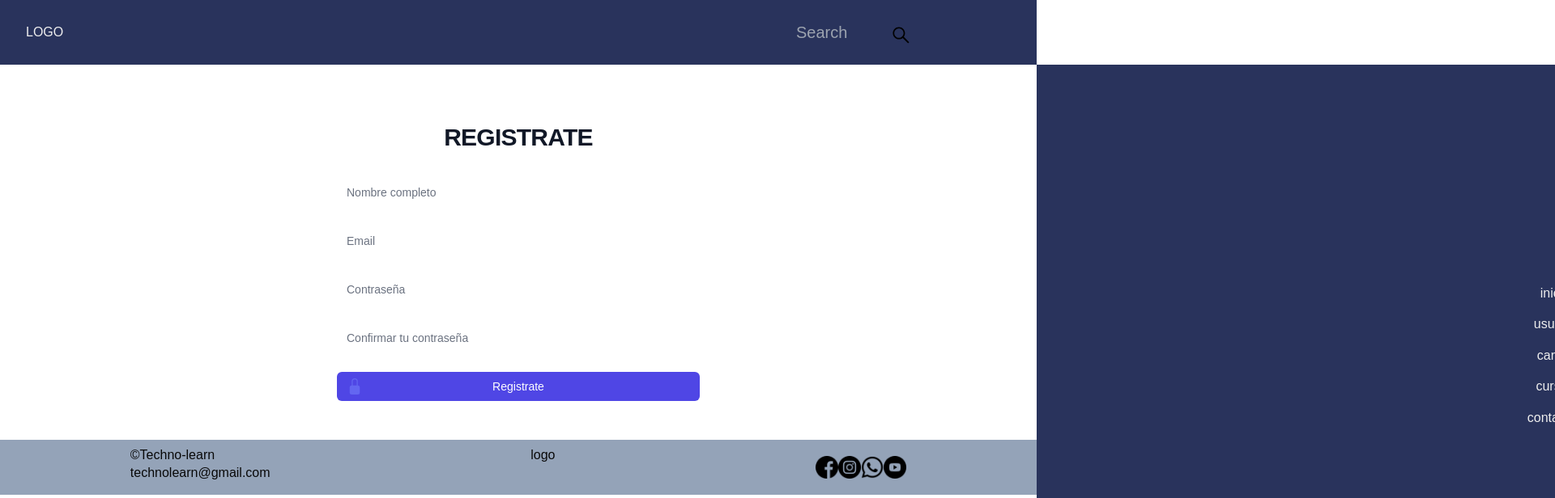
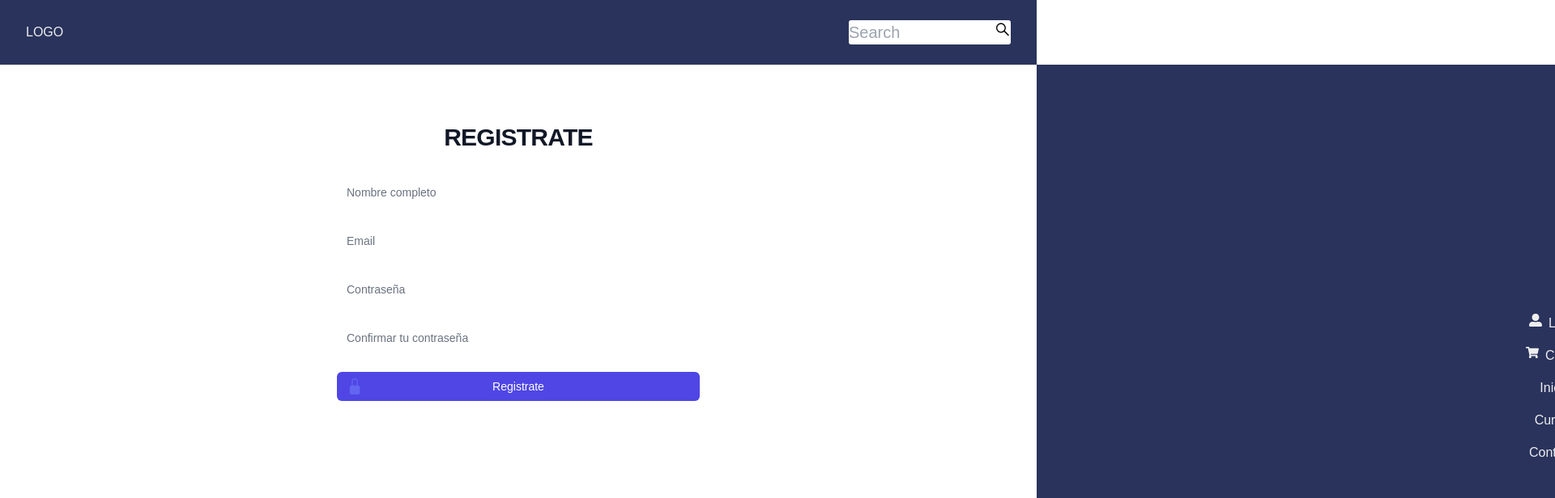
Before and after one commit to Ronin-21/TechnoLearn-C9-27-T-JavaReact, a React (Vite) app in the folder Front-end/: page /register in a window 1280 px wide. Shown: the top 616 px of the page at 81% size, 1920 px wide, since content can reach past the window. Built offline with nearby package versions, Linux system fonts and the light colour scheme.

Commit message:
Fix: menu, footer y estilos generales

```diff
--- a/Front-end/src/components/Modal/Modal.css
+++ b/Front-end/src/components/Modal/Modal.css
@@ -1,9 +1,9 @@
 .overlay {
-	position: absolute;
+	position: fixed;
 	top: 0;
 	left: 0;
-	width: 100vw;
-	height: 100vh;
+	width: 100%;
+	height: 100%;
 	background-color: #0000005a;
 	display: grid;
 	place-items: center;
@@ -16,8 +16,8 @@
 	flex-direction: column;
 	align-items: center;
 	justify-content: space-evenly;
-	width: 600px;
-	height: 300px;
+	min-width: 300px;
+	max-height: 100%;
 	background-color: #fff;
 	border-radius: 15px;
 	-webkit-border-radius: 15px;
--- a/Front-end/src/components/navBar/SearchBar/SearchBar.css
+++ b/Front-end/src/components/navBar/SearchBar/SearchBar.css
@@ -1,17 +1,22 @@
 .search {
 	position: relative;
-	font-size: 23px;
 }
 
-.input {
+.search-input {
+	max-width: 200px;
+	color: #000;
 	font-size: 20px;
+	border-radius: 3px;
+	-webkit-border-radius: 3px;
+	-moz-border-radius: 3px;
+	-ms-border-radius: 3px;
+	-o-border-radius: 3px;
 }
 
 .search-icon {
 	position: absolute;
-	right: 0;
+	right: 2px;
 	top: 0;
 	height: 23px;
 	color: black;
-	margin: 3px;
 }
--- a/Front-end/src/components/navBar/SearchBar/SearchBar.jsx
+++ b/Front-end/src/components/navBar/SearchBar/SearchBar.jsx
@@ -5,7 +5,7 @@ import './SearchBar.css';
 const SearchBar = () => {
 	return (
 		<div className='search'>
-			<input className='input' type='text' placeholder='Search'></input>
+			<input className='search-input' type='text' placeholder='Search'></input>
 			<FaSistrix className='search-icon' />
 		</div>
 	);
--- a/Front-end/src/components/navBar/navBar.css
+++ b/Front-end/src/components/navBar/navBar.css
@@ -1,18 +1,7 @@
-* {
-	padding: 0;
-	margin: 0;
-	box-sizing: border-box;
-	font-family: 'Titillium Web', sans-serif;
-}
-
-:root {
-	--mainColor: #29335c;
-	--maunColorLight: #5767aa;
-	--secondaryColor: #db2b39;
-	--textColor: #eee;
-}
-
 nav {
+	position: fixed;
+	top: 0;
+	left: 0;
 	display: flex;
 	align-items: center;
 	justify-content: space-between;
@@ -20,14 +9,15 @@ nav {
 	width: 100%;
 	padding: 0 2rem;
 	background-color: var(--mainColor);
-	color: var(--textColor);
+	color: #eee;
+	z-index: 100;
 }
 
 .nav-links {
 	position: absolute;
 	top: 80px;
 	right: -100%;
-	height: 90vh;
+	height: 100vh;
 	width: 100%;
 	display: flex;
 	flex-direction: column;
@@ -35,6 +25,7 @@ nav {
 	justify-content: center;
 	gap: 1em;
 	background-color: var(--mainColor);
+	overflow: hidden;
 	transition: all 0.5s ease;
 	-webkit-transition: all 0.5s ease;
 	-moz-transition: all 0.5s ease;
@@ -42,17 +33,9 @@ nav {
 	-o-transition: all 0.5s ease;
 }
 
-.nav-links a {
-	color: var(--textColor);
-	text-decoration: none;
-}
-
-.nav-links a:hover {
-	color: var(--secondaryColor);
-}
-
 .menu-container {
 	display: none;
+	z-index: 999;
 }
 
 .menu-btn {
@@ -61,7 +44,6 @@ nav {
 	background: transparent;
 	border: none;
 	outline: none;
-	color: var(--textColor);
 	font-size: 1.8rem;
 }
 
--- a/Front-end/src/components/navBar/navBar.jsx
+++ b/Front-end/src/components/navBar/navBar.jsx
@@ -1,11 +1,16 @@
 import React, { useRef, useState } from 'react';
-import { FaBars, FaTimes } from 'react-icons/fa';
+import { useModal } from '../../hook/useModal';
+import { Link } from 'react-router-dom';
+import { FaBars, FaTimes, FaUserAlt, FaShoppingCart } from 'react-icons/fa';
 import SearchBar from './SearchBar/SearchBar';
+import Modal from '../Modal/Modal';
+import Login from '../login/login';
 import './Navbar.css';
 
 const Navbar = () => {
 	const menuRef = useRef();
 	const [menuOpen, setMenuOpen] = useState(false);
+	const [loginModal, showLoginModal] = useModal(false);
 
 	const handleMenuOpen = () => setMenuOpen(!menuOpen);
 	const showMenu = () => {
@@ -22,12 +27,23 @@ const Navbar = () => {
 				</button>
 			</div>
 			<div className='nav-links' ref={menuRef}>
-        <a href='/#'>inicio</a>
-				<a href='/#'>usuario</a>
-				<a href='/#'>carrito</a>
-				<a href='/#'>cursos</a>
-				<a href='/#'>contactos</a>
+				<div
+					className='flex align-center justify-center gap-2'
+					onClick={showLoginModal}>
+					<FaUserAlt />
+					<p>LogIn</p>
+				</div>
+				<div className='flex align-center justify-center gap-2'>
+					<FaShoppingCart />
+					<p>Carrito</p>
+				</div>
+				<Link to='/'>Inicio</Link>
+				<Link to='/'>Cursos</Link>
+				<Link to='/'>Contacto</Link>
 			</div>
+			<Modal isActive={loginModal} showModal={showLoginModal}>
+				<Login />
+			</Modal>
 		</nav>
 	);
 };
--- a/Front-end/src/main.jsx
+++ b/Front-end/src/main.jsx
@@ -3,8 +3,7 @@ import ReactDOM from 'react-dom/client';
 import { RouterProvider } from 'react-router-dom';
 import { router } from './routes';
 import './styles/index.css';
-import './styles/reset.css';
-
+// import './styles/reset.css';
 
 ReactDOM.createRoot(document.getElementById('root')).render(
 	<React.StrictMode>
--- a/Front-end/src/pages/Home.jsx
+++ b/Front-end/src/pages/Home.jsx
@@ -4,13 +4,12 @@ import { bannerImages } from '../utils/bannerImages';
 import CardsCourses from '../components/CardsCourses';
 import { Newsletter } from '../components/Newsletter';
 
-
 const Home = () => {
 	return (
 		<>
 			<Slider sliderData={bannerImages} />
-			<CardsCourses/>
-			<Newsletter/>
+			<CardsCourses />
+			<Newsletter />
 		</>
 	);
 };
--- a/Front-end/src/routes/index.jsx
+++ b/Front-end/src/routes/index.jsx
@@ -4,7 +4,6 @@ import Home from '../pages/Home';
 import NotFound from '../pages/NotFound';
 import Register from '../pages/Register';
 import User from '../pages/User';
-
 
 export const router = createBrowserRouter([
 	{
@@ -27,7 +26,6 @@ export const router = createBrowserRouter([
 						path: '/user',
 						element: <User />,
 					},
-
 				],
 			},
 		],
--- a/Front-end/src/styles/index.css
+++ b/Front-end/src/styles/index.css
@@ -1,3 +1,108 @@
+@charset "UTF-8";
+
 @tailwind base;
 @tailwind components;
 @tailwind utilities;
+
+/* Aquí definimos las Custom properties */
+:root {
+	--mainColor: #29335c;
+	--tipo-principal: 'Titillium Web', sans-serif;
+}
+
+/* Reseteamos los margin y paddings de todas las etiquetas */
+* {
+	margin: 0;
+	padding: 0;
+	border: 0;
+	-webkit-box-sizing: border-box;
+	box-sizing: border-box;
+	vertical-align: baseline;
+}
+
+/* Configuramos anclas suaves */
+html {
+	scroll-behavior: smooth;
+	overflow-x: hidden;
+}
+
+/* Configuramos la tipografía para toda la web */
+#root {
+	position: relative;
+	min-height: 100vh;
+	width: 100%;
+	font-size: 100%;
+	font-family: var(--tipo-principal);
+	display: grid;
+	grid-template-rows: auto 1fr auto;
+}
+
+main {
+	padding-top: 80px;
+}
+
+/* Evitamos problemas con las imagenes */
+img,
+picture,
+video,
+iframe,
+figure {
+	max-width: 100%;
+	width: 100%;
+	display: block;
+	/* opcional */
+	-o-object-fit: cover;
+	object-fit: cover;
+	/* opcional */
+	-o-object-position: center center;
+	object-position: center center;
+}
+
+/* Reseteamos los enlaces para funcionar como cajas... */
+a {
+	display: block;
+	text-decoration: none;
+	color: inherit;
+	font-size: inherit;
+}
+
+/* ... excepto los que se encuentran en párrafos */
+p a {
+	display: inline;
+}
+
+/* Quitamos los puntos de los <li> */
+li {
+	list-style-type: none;
+}
+
+/* Desactivamos estilos por defecto de las principales etiquetas de texto */
+h1,
+h2,
+h3,
+h4,
+h5,
+h6,
+p,
+span,
+a,
+strong,
+blockquote,
+i,
+b,
+u,
+em {
+	font-size: 1em;
+	font-weight: inherit;
+	font-style: inherit;
+	text-decoration: none;
+	color: inherit;
+}
+
+/* Reseteamos las tablas */
+table,
+tr,
+td {
+	border-collapse: collapse;
+	border-spacing: 0;
+}
--- a/Front-end/src/styles/reset.css
+++ /dev/null
@@ -1,193 +0,0 @@
-@charset "UTF-8";
-
-/* @tailwind base;
-@tailwind components;
-@tailwind utilities; */
-/*
-
-  Con este reset vamos a resolver:
-    👉 Unificar el uso de Custom Properties
-    👉 Problemas de box-model más generales
-    👉 Problemas con imagenes, vídeos e iconos svg
-    👉 Problemas con tipografías y etiquetas input en formularios
-    👉 Unificar la tipografía de todas las etiquetas de una web
-
-*/
-/* Aquí definimos las Custom properties */
-:root {
-	--negro: #090909;
-	/* Tipografía */
-	--tipo-principal: Helvetica, Arial, sans-serif;
-	--tipo-secundaria: Verdana;
-}
-
-/* Las adaptamos al modo oscuro */
-@media (prefers-color-scheme: dark) {
-	:root {
-		--negro: #610a0a;
-	}
-}
-/* Opcional */
-/* Configuramos si un usuario ha activado el modo alto contraste. (WD) */
-/* Opcional */
-/* Desactivamos los animations en el caso de que el usuario haya configurado el modo sin animation */
-@media (prefers-reduced-motion: reduce) {
-	* {
-		-webkit-animation: none !important;
-		animation: none !important;
-		-webkit-transition: none !important;
-		transition: none !important;
-	}
-}
-/* Reseteamos los margin y paddings de todas las etiquetas */
-* {
-	margin: 0;
-	padding: 0;
-	border: 0;
-	-webkit-box-sizing: border-box;
-	box-sizing: border-box;
-	vertical-align: baseline;
-}
-
-/* Evitamos problemas con las imagenes */
-img,
-picture,
-video,
-iframe,
-figure {
-	max-width: 100%;
-	width: 100%;
-	display: block;
-	/* opcional */
-	-o-object-fit: cover;
-	object-fit: cover;
-	/* opcional */
-	-o-object-position: center center;
-	object-position: center center;
-}
-
-/* Reseteamos los enlaces para funcionar como cajas... */
-a {
-	display: block;
-	text-decoration: none;
-	color: inherit;
-	font-size: inherit;
-}
-
-/* ... excepto los que se encuentran en párrafos */
-p a {
-	display: inline;
-}
-
-/* Quitamos los puntos de los <li> */
-li {
-	list-style-type: none;
-}
-
-/* Configuramos anclas suaves */
-html {
-	scroll-behavior: smooth;
-}
-
-/* Desactivamos estilos por defecto de las principales etiquetas de texto */
-h1,
-h2,
-h3,
-h4,
-h5,
-h6,
-p,
-span,
-a,
-strong,
-blockquote,
-i,
-b,
-u,
-em {
-	font-size: 1em;
-	font-weight: inherit;
-	font-style: inherit;
-	text-decoration: none;
-	color: inherit;
-}
-
-/* Evitamos problemas con los pseudoelementos de quotes */
-blockquote:before,
-blockquote:after,
-q:before,
-q:after {
-	content: '';
-	content: none;
-}
-
-/* Configuramos el texto que seleccionamos */
-::-moz-selection {
-	background-color: var(--blanco);
-	color: var(--negro);
-}
-::selection {
-	background-color: var(--blanco);
-	color: var(--negro);
-}
-
-/* Nivelamos problemas de tipografías y colocación de formularios */
-form,
-input,
-textarea,
-select,
-button,
-label {
-	font-family: inherit;
-	font-size: inherit;
-	-webkit-hyphens: auto;
-	-ms-hyphens: auto;
-	hyphens: auto;
-	background-color: transparent;
-	color: inherit;
-	display: block;
-	/* opcional */
-	-webkit-appearance: none;
-	-moz-appearance: none;
-	appearance: none;
-}
-
-/* Reseteamos las tablas */
-table,
-tr,
-td {
-	border-collapse: collapse;
-	border-spacing: 0;
-}
-
-/* Evitamos problemas con los SVG */
-svg {
-	width: 100%;
-	display: block;
-	fill: currentColor;
-}
-
-/* (Probándolo, no usar en producción) En el caso de añadir una  */
-/* p svg{
-  display: inline;
-  width: initial;
-} */
-/* Configuramos la tipografía para toda la web */
-body {
-	min-height: 100vh;
-	font-size: 100%;
-	font-family: var(--tipo-principal);
-	color: var(--negro);
-	/* opcional */
-	line-height: 1.4em;
-	/* opcional */
-	-webkit-hyphens: auto;
-	-ms-hyphens: auto;
-	hyphens: auto;
-	/* opcional */
-	font-smooth: always;
-	/* opcional */
-	-webkit-font-smoothing: antialiased;
-	/* opcional */
-	-moz-osx-font-smoothing: grayscale;
-}
```
Also changed, not shown: Front-end/src/components/login/login.jsx (+45 -49 lines).
